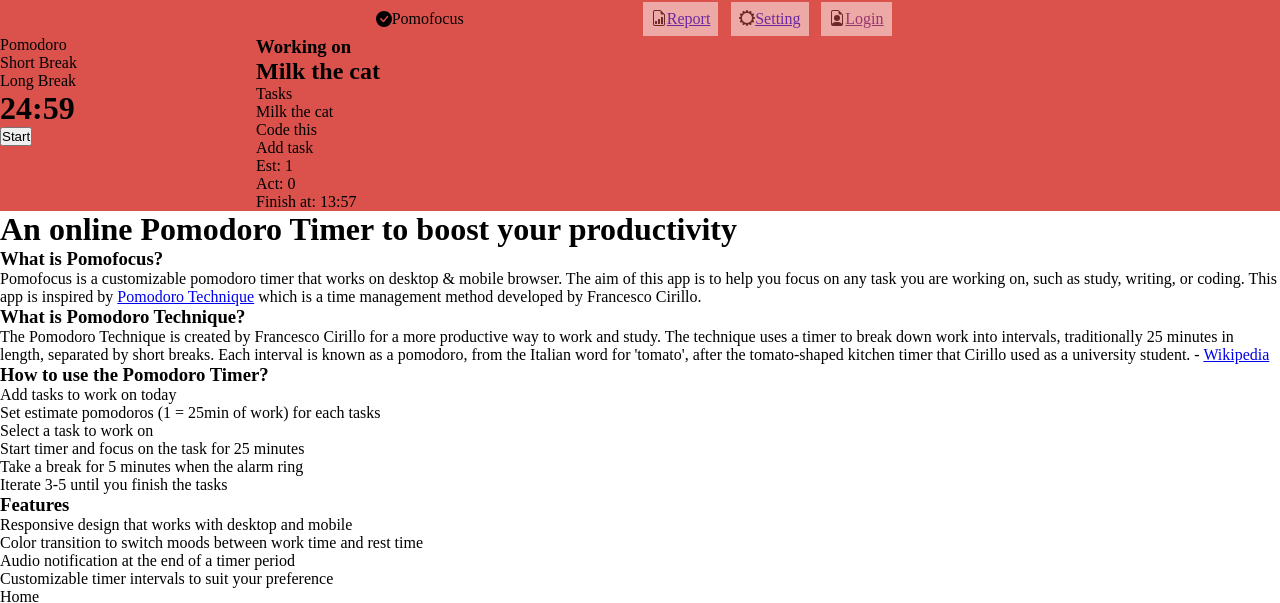
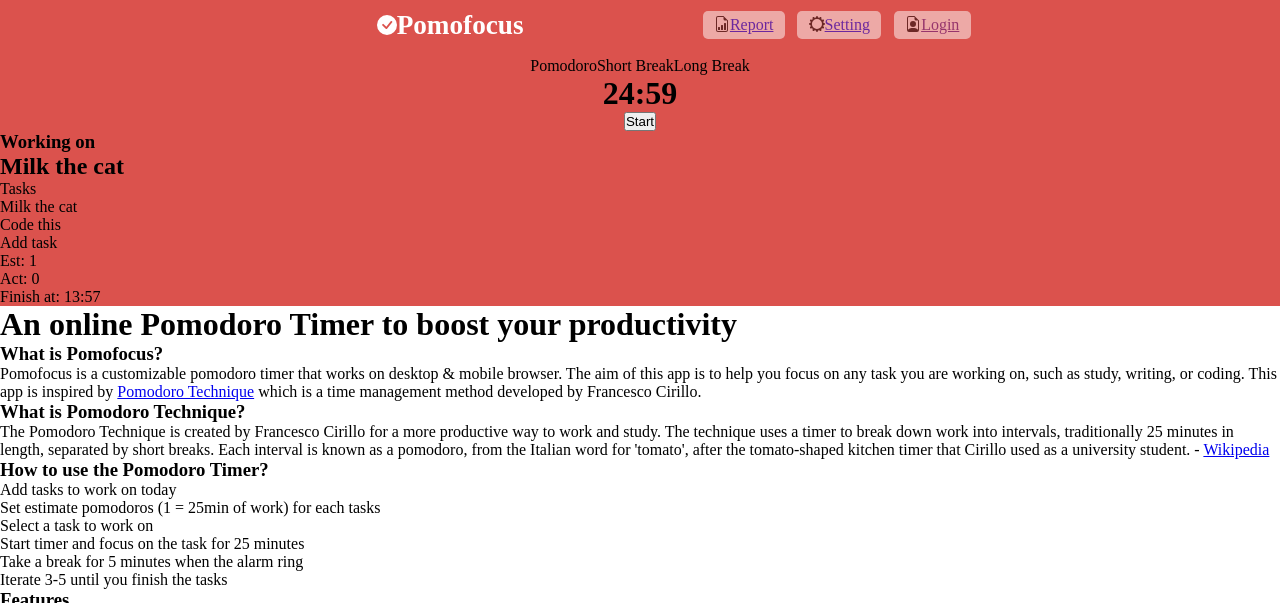
Before and after one commit to axtecho/07.04.01_Re_create_this, a plain HTML site: page index.html in a window 1280 px wide. Shown: the top 603 px of the page. Drawn offline with Linux system fonts and the light colour scheme.

Commit message:
Navbar missing only to style links

```diff
--- a/index.html
+++ b/index.html
@@ -13,10 +13,11 @@
       <div class="firsthalf">
         <nav>
           <svg
+            class="checkmark"
             xmlns="http://www.w3.org/2000/svg"
-            width="16"
-            height="16"
-            fill="currentColor"
+            width="20"
+            height="20"
+            fill="white"
             class="bi bi-check-circle-fill"
             viewBox="0 0 16 16"
           >
--- a/stylesheet.css
+++ b/stylesheet.css
@@ -15,7 +15,8 @@ nav {
   display: flex;
   justify-content: center;
   align-items: center;
-  padding-top: 0.1em;
+  padding-top: 0.6em;
+  margin-bottom: 1em;
 }
 
 nav ul {
@@ -27,11 +28,34 @@ nav ul {
 nav ul li {
   display: flex;
   margin-right: 1vw;
-  padding: 0.5em;
+  padding: 0.3em 0.7em 0.3em 0.7em;
   background-color: white;
   opacity: 0.5;
+  border-radius: 5px;
 }
 
 nav svg {
   display: flex;
 }
+
+nav p {
+  font-weight: 700;
+  font-size: 1.7rem;
+  color: white;
+}
+
+.checkmark {
+  margin-left: 5em;
+}
+
+.timerbox {
+  grid-column: 1/6;
+  display: flex;
+  align-items: center;
+  flex-direction: column;
+}
+
+.timerbox ul {
+  list-style-type: none;
+  display: flex;
+}
```
